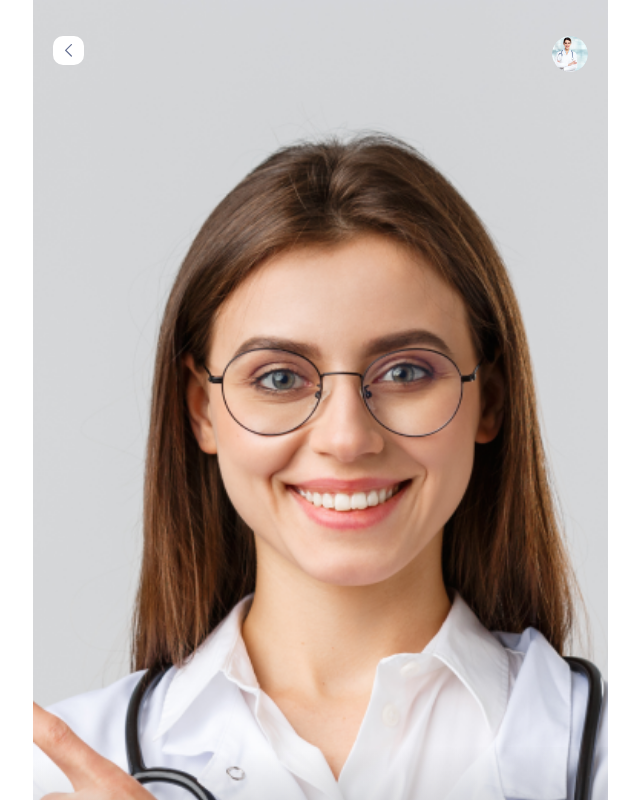
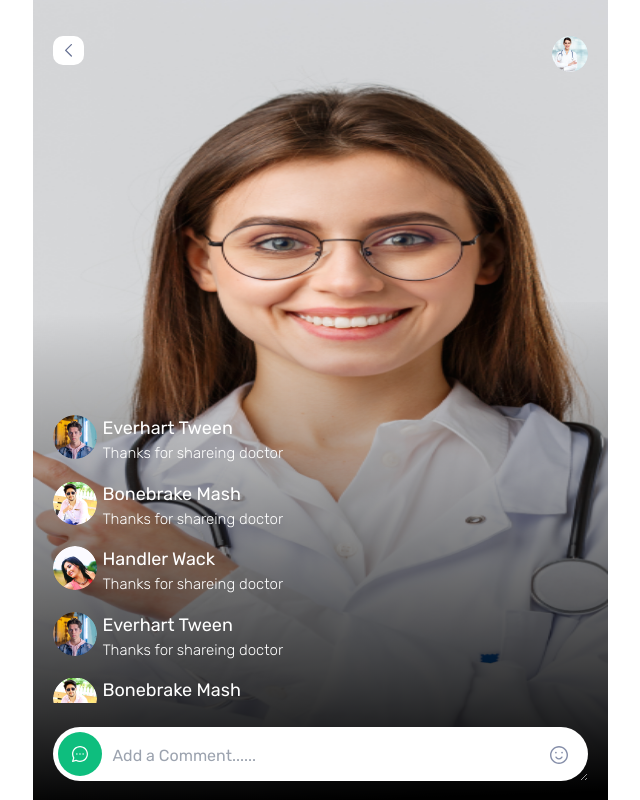
Before and after one commit to Anirat04/stepper-app, a React (Vite) app: page /live-viewer in a window 1280 px wide. Shown: the top 800 px of the page, without its empty margins (320-960 px from the left). Built offline with nearby package versions, Linux system fonts and the light colour scheme.

Commit message:
Primary issue of  responsiveness in live stream route has been resolved

```diff
--- a/src/Layout/MainLayout.jsx
+++ b/src/Layout/MainLayout.jsx
@@ -13,7 +13,7 @@ const MainLayout = () => {
         //         </div>
         //     </div>
         // </div>
-        <div className='h-full'>
+        <div className='min-h-full'>
             <Outlet></Outlet>
         </div>
     );
--- a/src/Layout/Pages/Home/Home.jsx
+++ b/src/Layout/Pages/Home/Home.jsx
@@ -35,12 +35,12 @@ const Home = () => {
                             <img className="w-[60px] h-[60px] rounded-full" src={RandomGirlImage} alt="" />
                         </div>
                         <div className="absolute -bottom-[27px] w-full left-0 px-5">
-                            <form onSubmit={handleSubmit(onSubmit)} className="w-full relative">
+                            <form onSubmit={handleSubmit(onSubmit)} className="w-full relative z-[99999]">
                                 <input
                                     type="search"
                                     placeholder="Search..."
                                     {...register("SearchText")}
-                                    className="py-[18px] pl-[45px] pr-5 text-[15px] text-[#677294] w-full rounded-md outline-0 border border-[#ffffff] focus-within:border-gray-200 shadow-md"
+                                    className="bg-white py-[18px] pl-[45px] pr-5 text-[15px] text-[#677294] w-full rounded-md outline-0 border border-[#ffffff] focus-within:border-gray-200 shadow-md"
                                 />
                                 <span className="absolute top-1/2 -translate-y-1/2 left-5">
                                     <svg width="13" height="13" viewBox="0 0 13 13" fill="none" xmlns="http://www.w3.org/2000/svg">
--- a/src/Layout/Pages/LiveViewer/LiveViewer.jsx
+++ b/src/Layout/Pages/LiveViewer/LiveViewer.jsx
@@ -24,11 +24,11 @@ const LiveViewer = () => {
 
     return (
         <>
-            <div className='font-rubik h-full relative'>
+            <div className='font-rubik relative bg-red-300 min-h-screen'>
                 {/* Div for video stream content */}
-                <div className='h-full bg-gray-300 relative'>
+                <div className='bg-gray-300 relative max-h-screen'>
                     <div>
-                        <img className='w-full h-full' src={liveDoctorImage} alt="" />
+                        <img className='w-full h-screen' src={liveDoctorImage} alt="" />
                     </div>
                     <div
                         className='absolute h-[498px] w-full bottom-0 left-0'
@@ -37,7 +37,7 @@ const LiveViewer = () => {
                         }}
                     ></div>
                 </div>
-                <div className='absolute top-0 left-0 h-full w-full pt-9 px-5 flex flex-col justify-between'>
+                <div className='absolute top-0 left-0 h-full w-full pt-9 px-5 flex  flex-col justify-between'>
                     <div className='flex justify-between'>
                         <div>
                             <Link to={"/"}>
```
